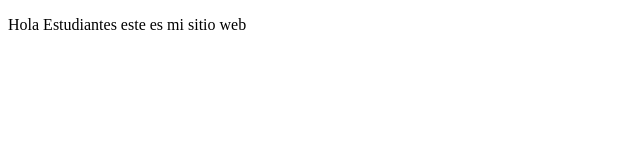
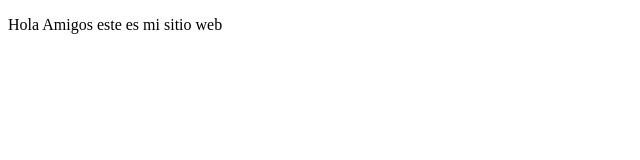
Before and after one commit to PabloGabo/proyectoDemoCursoPrework, a plain HTML site: page index.html in a window 1280 px wide. Shown: the full height of the page, 0-640 px from the left. Drawn offline with Linux system fonts and the light colour scheme.

Commit message:
agregamos cambios

```diff
--- a/index.html
+++ b/index.html
@@ -7,6 +7,6 @@
     <title>Hola Mundo</title>
 </head>
 <body>
-    <p>Hola Estudiantes este es mi sitio web</p>
+    <p>Hola Amigos este es mi sitio web</p>
 </body>
 </html>
```
